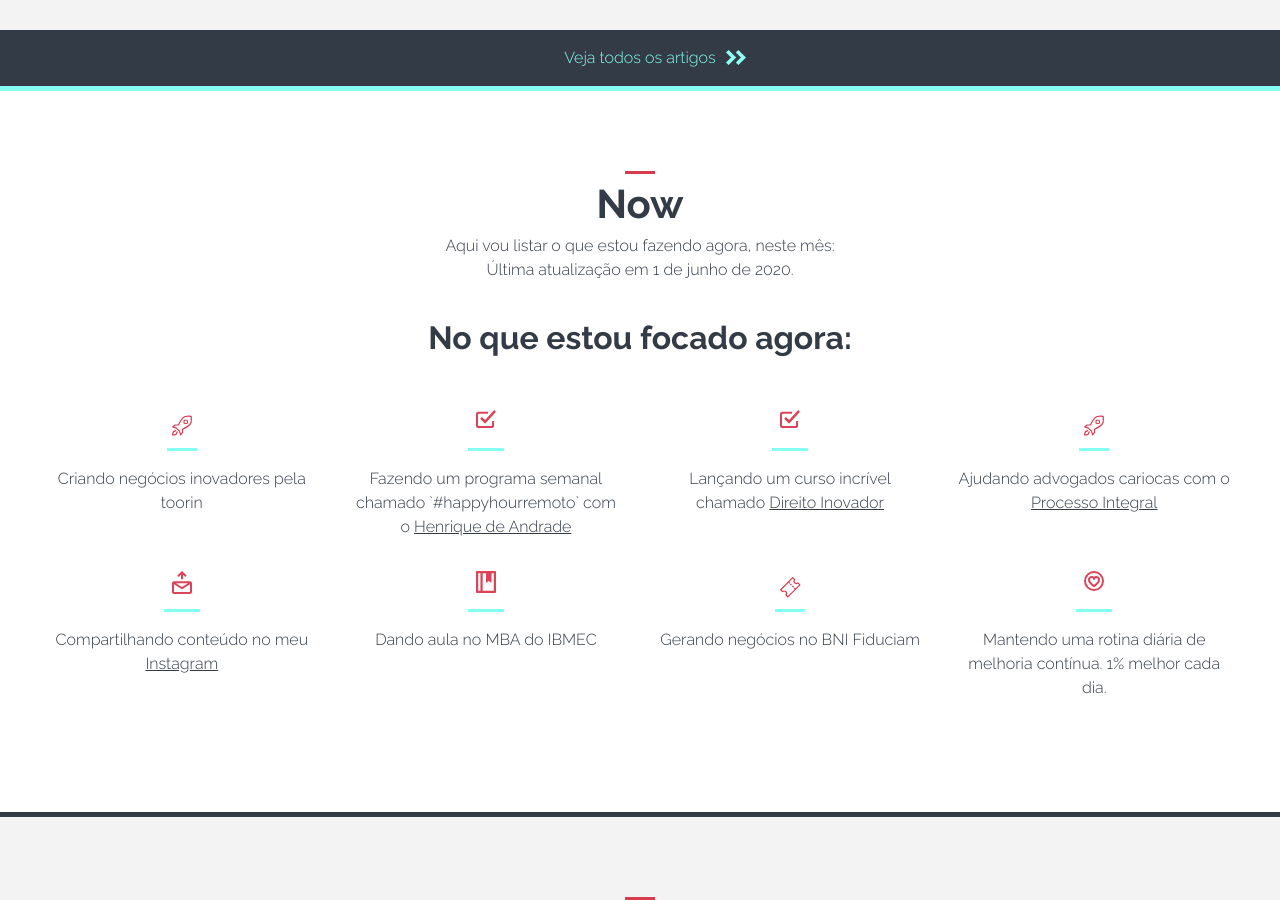
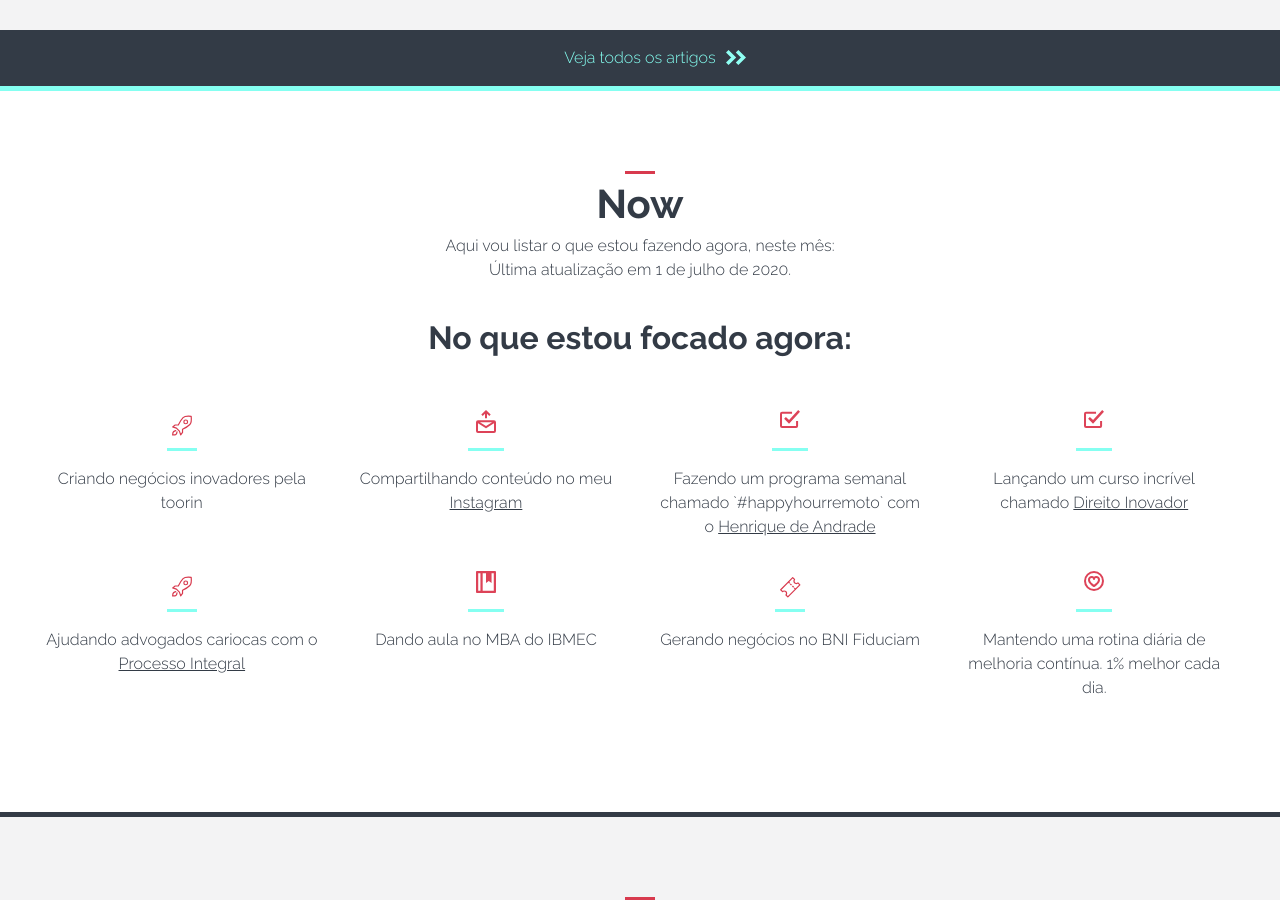
Before and after one commit to pedromarins/pedromarins.github.io, a Jekyll site: the page built from index.html, in a window 1280 px wide and 900 px high, scrolled down 2640 px. Built offline with Jekyll 4.4.1, drawn with Linux system fonts in a browser that asks for light colours.

Commit message:
Update de Julho de 2020

```diff
--- a/_data/now.yml
+++ b/_data/now.yml
@@ -1,5 +1,8 @@
 - content: Criando negócios inovadores pela toorin
   type: project
+
+- content: Compartilhando conteúdo no meu <a href="http://instagram.com/opedromarins">Instagram</a>
+  type: newsletter
 
 - content: Fazendo um programa semanal chamado `#happyhourremoto` com o <a href="http://henriquedeandrade.com.br">Henrique de Andrade</a>
   type: course
@@ -9,9 +12,6 @@
 
 - content: Ajudando advogados cariocas com o <a href="http://processointegral.com">Processo Integral</a>
   type: project
-
-- content: Compartilhando conteúdo no meu <a href="http://instagram.com/opedromarins">Instagram</a>
-  type: newsletter
 
 - content: Dando aula no MBA do IBMEC
   type: book
--- a/index.html
+++ b/index.html
@@ -35,7 +35,7 @@ title: Home
 
 <section class="now">
 	<h2 class="now-title">Now</h2>
-	<p class="now-text">Aqui vou listar o que estou fazendo agora, neste mês: <br> Última atualização em 1 de junho de 2020.</p>
+	<p class="now-text">Aqui vou listar o que estou fazendo agora, neste mês: <br> Última atualização em 1 de julho de 2020.</p>
 	<ul class="now-list">
 		<h3 class="now-list--title">No que estou focado agora:</h3>
 		{% for now in site.data.now %}
```
